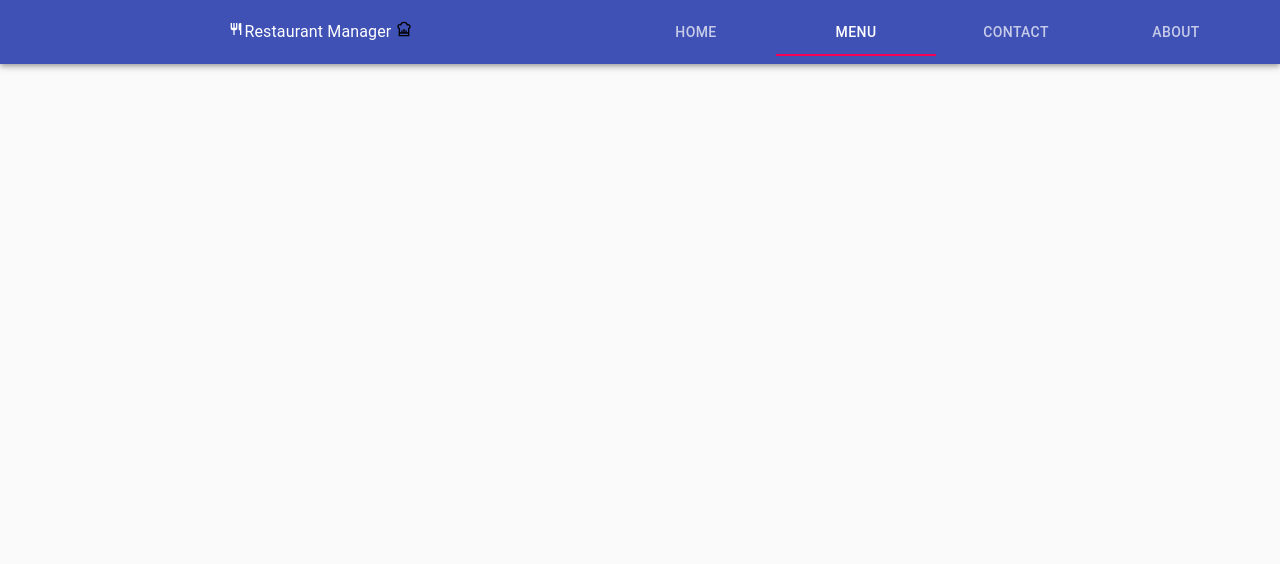
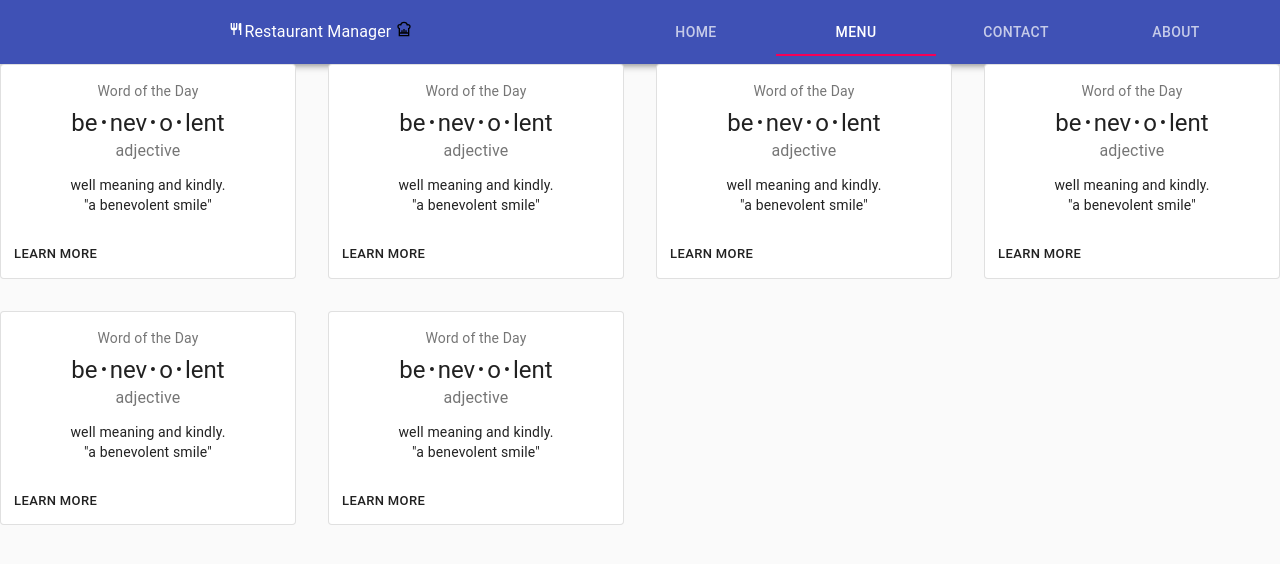
Before and after one commit to WailGree/restaurant-manager-frontend, a React (Create React App) app: page /1 in a window 1280 px wide. Both pictures are taken after a click on the tab "MENU". Shown: the top 564 px of the page. Built offline with nearby package versions, Linux system fonts and the light colour scheme.

Commit message:
Set size of MenuItem

```diff
--- a/src/components/Menu.jsx
+++ b/src/components/Menu.jsx
@@ -1,8 +1,44 @@
+import MenuItem from './MenuItem';
+import { Grid, makeStyles } from '@material-ui/core';
+
 function Menu() {
+    const gridItemxl = 2;
+    const gridItemlg = 3;
+    const gridItemmd = 4;
+    const gridItemsm = 5;
+    const gridItemxs = 12;
+
+    const useStyle = makeStyles({
+        containerGrid: {
+            paddingLeft: '20px',
+            paddingRight: '20px'
+        }
+    })
+
+    const classes = useStyle();
 
     return (
         <div>
-
+            <Grid container spacing={4} alignContent="center" alignItems="center" className={classes.gridContainer}>
+                <Grid item xs={gridItemxs} xl={gridItemxl} lg={gridItemlg} sm={gridItemsm} md={gridItemmd}>
+                    <MenuItem />
+                </Grid>
+                <Grid item xs={gridItemxs} xl={gridItemxl} lg={gridItemlg} sm={gridItemsm} md={gridItemmd}>
+                    <MenuItem />
+                </Grid>
+                <Grid item xs={gridItemxs} xl={gridItemxl} lg={gridItemlg} sm={gridItemsm} md={gridItemmd}>
+                    <MenuItem />
+                </Grid>
+                <Grid item xs={gridItemxs} xl={gridItemxl} lg={gridItemlg} sm={gridItemsm} md={gridItemmd}>
+                    <MenuItem />
+                </Grid>
+                <Grid item xs={gridItemxs} xl={gridItemxl} lg={gridItemlg} sm={gridItemsm} md={gridItemmd}>
+                    <MenuItem />
+                </Grid>
+                <Grid item xs={gridItemxs} xl={gridItemxl} lg={gridItemlg} sm={gridItemsm} md={gridItemmd}>
+                    <MenuItem />
+                </Grid>
+            </Grid>
         </div>
     )
 }
```
